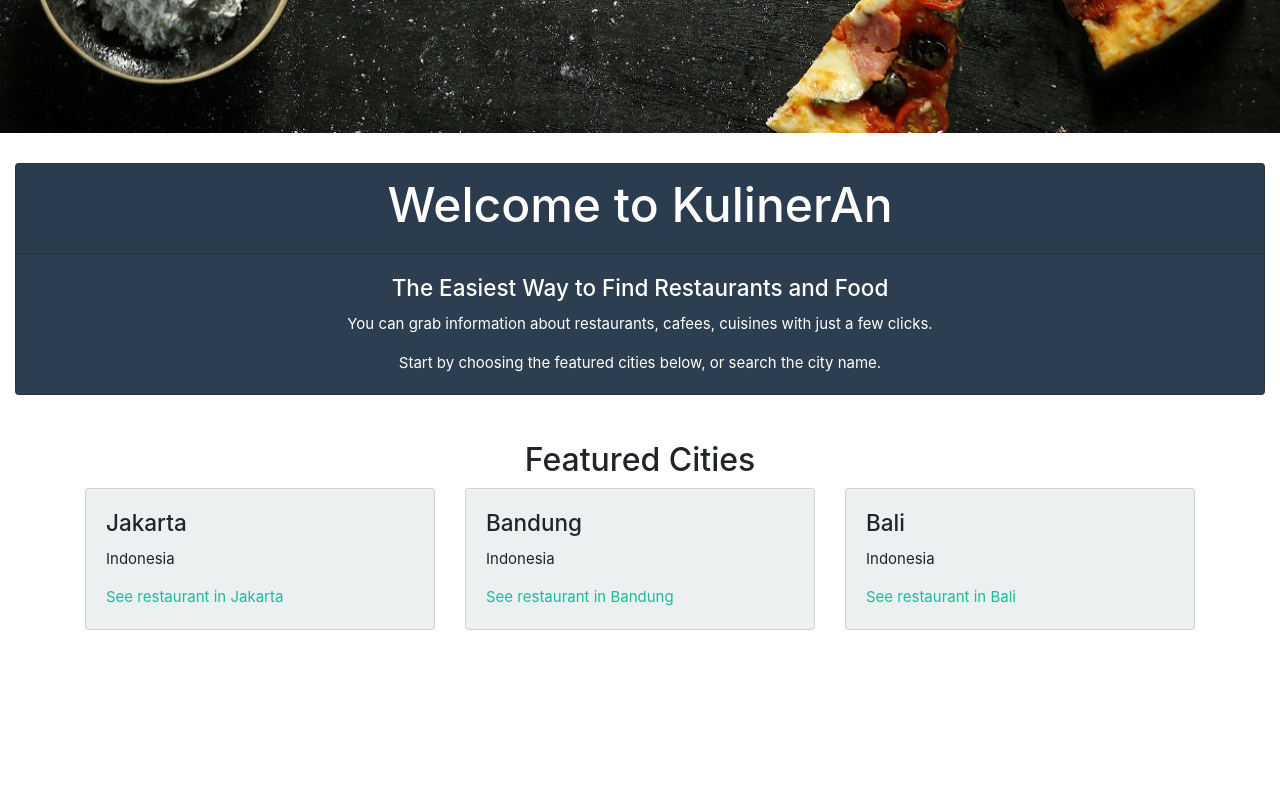
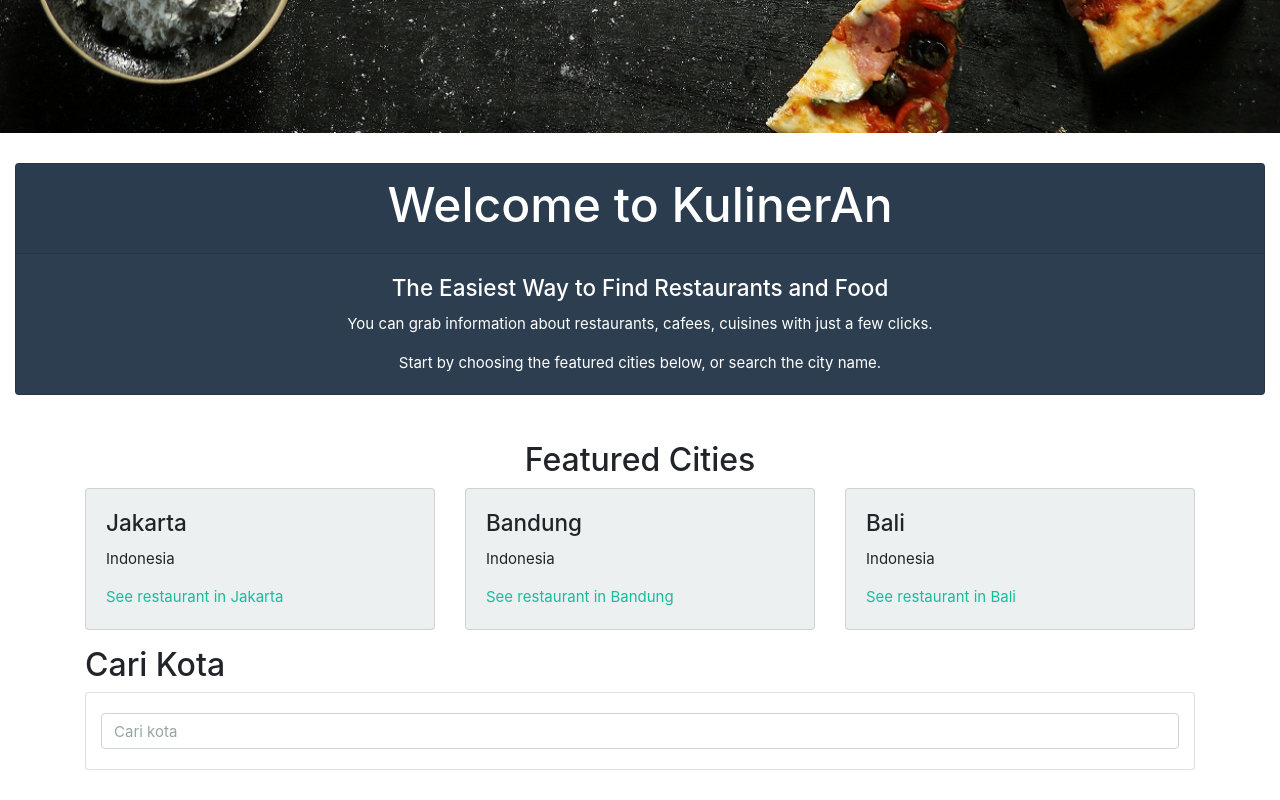
Before and after one commit to wildenali/react-food_web_app, a React (Create React App) app: page / in a window 1280 px wide. Shown: the part 792-1592 px from the top of the page. Before the commit the page ends 1468 px from the top, so only its background shows below. Built offline with nearby package versions, Linux system fonts and the light colour scheme.

Commit message:
Membuat Component fitur Pencarian Kota

```diff
--- a/src/App.js
+++ b/src/App.js
@@ -5,6 +5,22 @@ import ImageAndWelcome from './components/ImageAndWelcome'
 import FeaturedCities from './components/FeaturedCities'
 
 class App extends Component {
+
+  // Ingat bahwa jika kita tidak memerlukan state,
+  // kita dapat menggunakan stateless component (functional component),
+  // sedangkan jika kita memerlukan state dalam component,
+  // maka kita gunakan statefull component (class component)
+  constructor() {
+    super()
+    this.state = {
+      keyword: ''
+    }
+  }
+
+  changeKeywordHandler = (event) => {
+    this.setState({ keyword: event.target.value })
+  }
+
   render() {
 
     const citiesDummy = [
@@ -20,6 +36,28 @@ class App extends Component {
 
         <div className="container" style={{ marginTop: 30, marginBottom: 30 }}>
           <FeaturedCities kotakota={citiesDummy} />
+
+          {/* Fitur Pencarian Start */}
+          <div className="row" style={{ marginBottom: 30 }}>
+            <div className="col">
+              <h3>Cari Kota</h3>
+              <div className="card">
+                <div className="card-body">
+                  <div className="form-row">
+                    <input
+                      className="form-control"
+                      type="text"
+                      placeholder="Cari kota"
+                      value={this.state.keyword}
+                      onChange={this.changeKeywordHandler}
+                    />
+                  </div>
+                </div>
+              </div>
+            </div>
+          </div>
+          {/* Fitur Pencarian End */}
+
         </div>
 
       </div>
```
